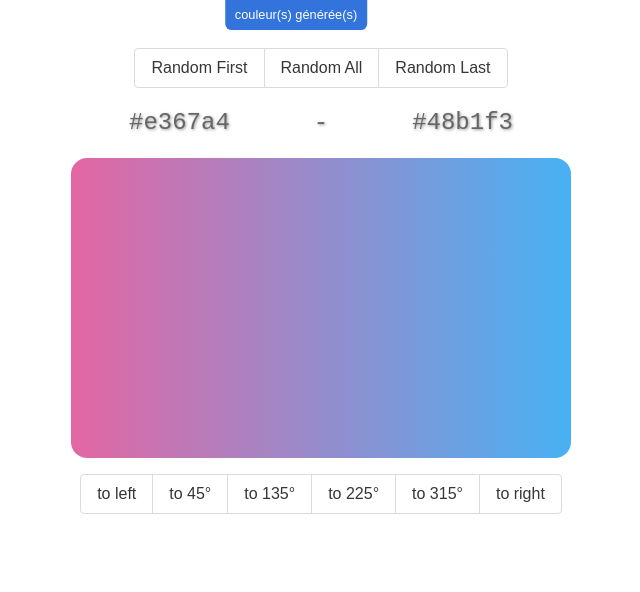
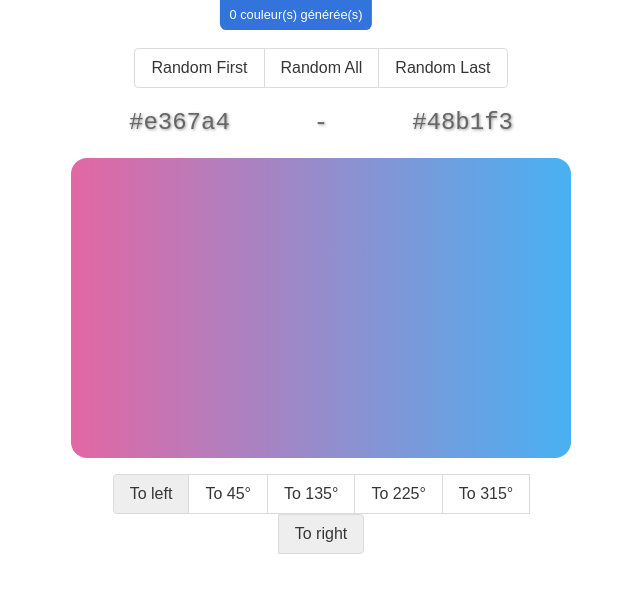
Before and after one commit to GeraldineBB/gradient-vanilla-react, a React app: page / in a window 1280 px wide. Shown: the whole page, without its empty margins (344-984 px from the left). Built offline with nearby package versions, Linux system fonts and the light colour scheme.

Commit message:
Dispatch et useSelector pour gérer les boutons de direction

```diff
--- /dev/null
+++ b/src/components/DirectionButtons/DirectionButton.js
@@ -0,0 +1,37 @@
+import PropTypes from 'prop-types';
+
+import {useDispatch, useSelector} from 'react-redux';
+
+import { changeDirection } from '../../actions';
+
+
+const DirectionButton = ({label, direction}) => {
+
+  const dispatch = useDispatch();
+  const currentDirection = useSelector((state)=> state.direction);
+  const isActiveButton = (currentDirection === direction);
+
+  const className = isActiveButton ? 'button button--active' : 'button';
+
+return (
+  <button
+    type="button"
+    className={className}
+    id="toLeft"
+    onClick={
+      () => {
+      // on ne modifie pas directement le state !! on passe par le hook useDispatch pour que le reducer puisse avoir l'ordre
+      console.log(`je veux aller à ${direction}`);
+      dispatch(changeDirection(direction));
+      }
+      }
+  >{label}
+  </button>
+);
+};
+
+DirectionButton.propTypes = {
+  label: PropTypes.string.isRequired,
+  direction: PropTypes.string.isRequired,
+}
+export default DirectionButton;
--- a/src/components/DirectionButtons/index.js
+++ b/src/components/DirectionButtons/index.js
@@ -1,11 +1,15 @@
+import DirectionButton from "./DirectionButton";
+
 const DirectionButtons = () => (
   <div className="buttons group">
-    <button type="button" className="button" id="toLeft">to left</button>
-    <button type="button" className="button button--space-before" id="to45">to 45°</button>
-    <button type="button" className="button" id="to135">to 135°</button>
-    <button type="button" className="button" id="to225">to 225°</button>
-    <button type="button" className="button button--space-after" id="to315">to 315°</button>
-    <button type="button" className="button" id="toRight">to right</button>
+
+    <DirectionButton label="To left" direction="90deg" />
+    <DirectionButton label="To 45°" direction="45deg" />
+    <DirectionButton label="To 135°" direction="135deg" />
+    <DirectionButton label="To 225°" direction="225deg" />
+    <DirectionButton label="To 315°" direction="315deg" />
+    <DirectionButton label="To right" direction="90deg" />
+
   </div>
 );
 
--- a/src/components/NbColors/index.js
+++ b/src/components/NbColors/index.js
@@ -16,7 +16,7 @@ const NbColors = () => {
   // Le fait d'utiliser le hook useSelector abonne le composant aux
   //  mises à jour du state (équivalent à subscribe)
   const nbColors =  useSelector(
-    (state) => state.NbColors,
+    (state) => state.nbColors,
   )
 
   return (
--- a/src/styles/buttons.scss
+++ b/src/styles/buttons.scss
@@ -16,6 +16,11 @@
   white-space: nowrap;
   line-height: 1.5;
   vertical-align: top;
+
+
+  &--active {
+    background-color: #eee;
+  }
 }
 .button:hover {
   border-color: #b5b5b5;
```
